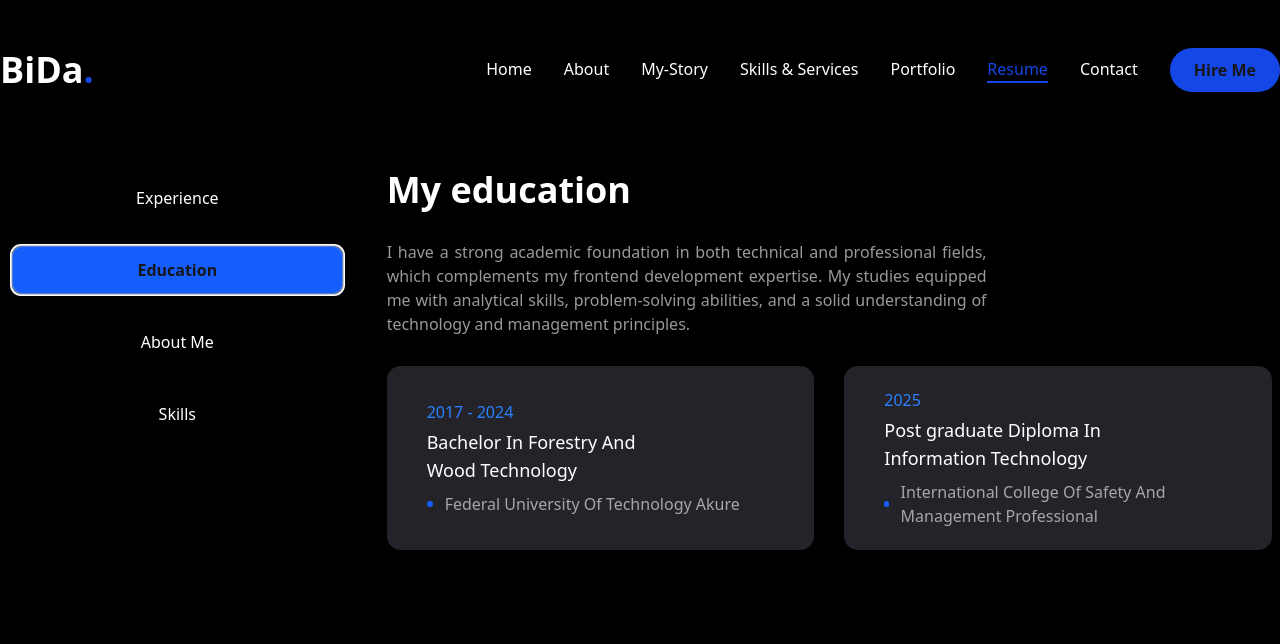
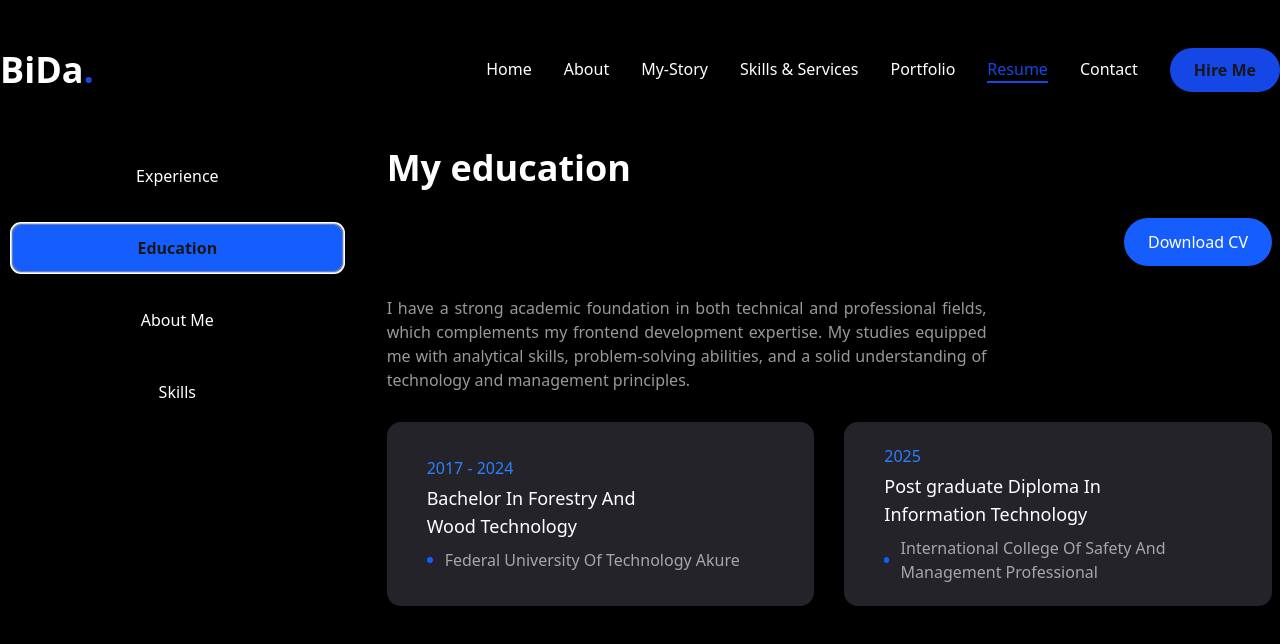
Before and after one commit to Bida3443/Bida-dev, a Next.js app: page /resume in a window 1280 px wide. Both pictures are taken after a click on the tab "Education". Shown: the top 644 px of the page. Built offline with nearby package versions, Linux system fonts and the light colour scheme.

Commit message:
My Porfolio

```diff
--- a/app/resume/page.tsx
+++ b/app/resume/page.tsx
@@ -205,6 +205,17 @@ export default function Resume ()  {
                         <TabsContent value="Education" className="w-full">
                             <div className="flex flex-col gap-7.5 text-center lg:text-left">
                                 <h3 className="text-4xl font-bold">{education.title}</h3>
+                                <div className="flex justify-end">
+                                                    <a
+                                                        href="/Bamise_CV.pdf"
+                                                        target="_blank"
+                                                        rel="noopener noreferrer"
+                                                        className="inline-block px-6 py-3 bg-blue-600 text-white rounded-full font-medium hover:bg-blue-700 transition"
+                                                        >
+                                                        Download CV
+                                                        </a>
+
+                                                </div>
                                 <p className="max-w-150 text-justify text-white/60 mx-auto lg:mx-0">{education.Description}</p>
                                 <ScrollArea className="h-100">
                                     <ul className="grid grid-cols-1 lg:grid-cols-2 gap-7.5">{education.items.map((item, index)=>{
```
Also changed, not shown: 1 other file (tests, documents, lock files or other folders).
